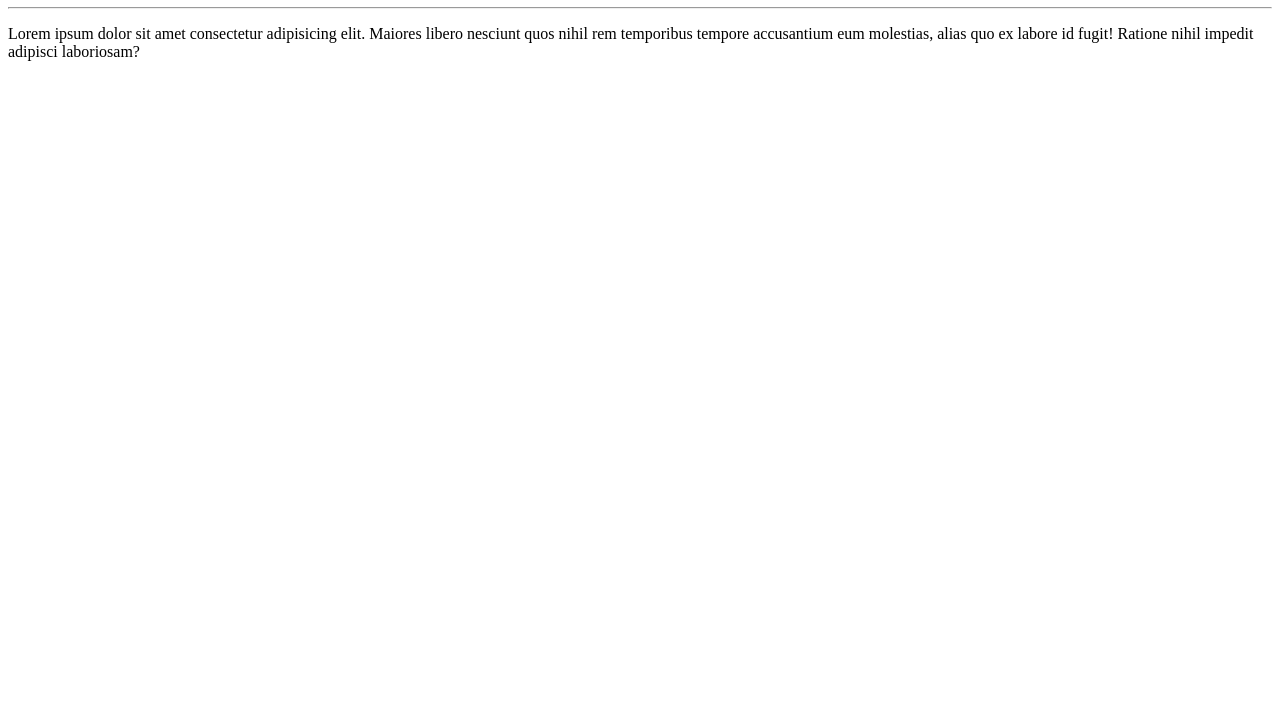
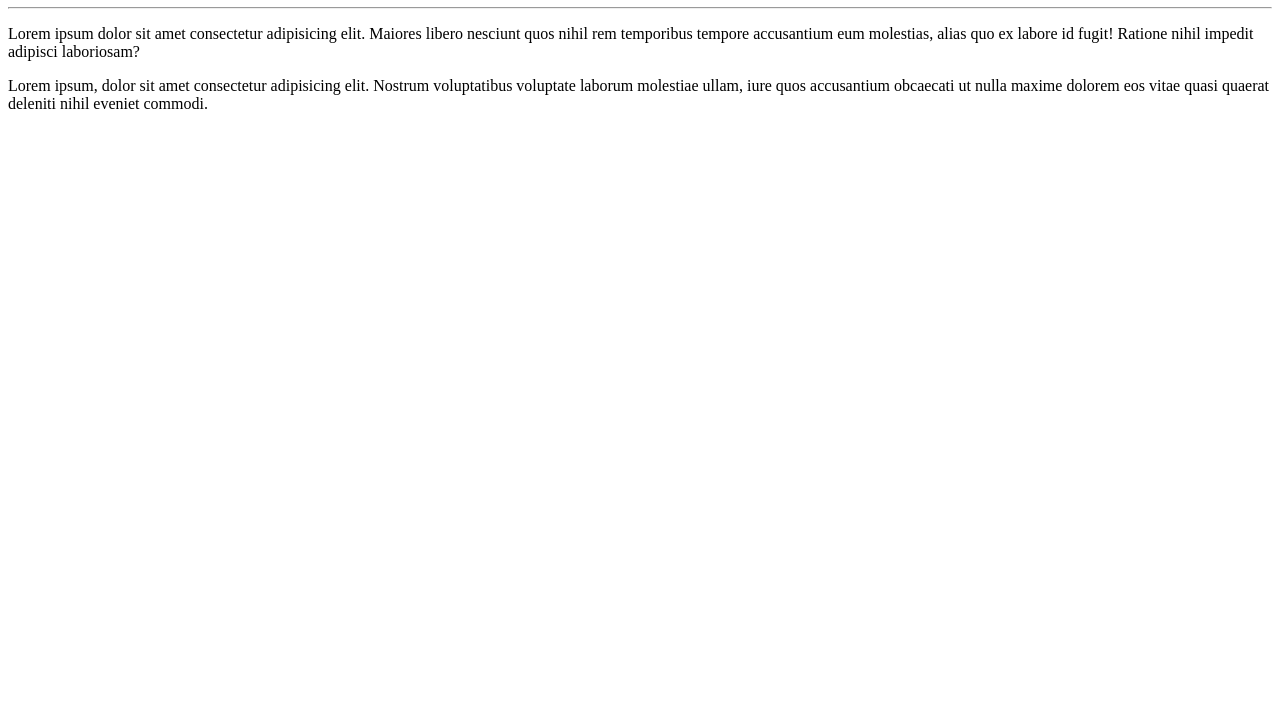
Before and after one commit to Gusthavo-dev/Ola-Mundo, a plain HTML site: page site-exemplo/index.html in a window 1280 px wide. Shown: the part 73-800 px from the top of the page. Drawn offline with Linux system fonts and the light colour scheme.

Commit message:
Adicionei um paragrafo

```diff
--- a/site-exemplo/index.html
+++ b/site-exemplo/index.html
@@ -9,5 +9,6 @@
     <h1>Olá, Mundo</h1>
     <hr>
     <p>Lorem ipsum dolor sit amet consectetur adipisicing elit. Maiores libero nesciunt quos nihil rem temporibus tempore accusantium eum molestias, alias quo ex labore id fugit! Ratione nihil impedit adipisci laboriosam?</p>
+    <p>Lorem ipsum, dolor sit amet consectetur adipisicing elit. Nostrum voluptatibus voluptate laborum molestiae ullam, iure quos accusantium obcaecati ut nulla maxime dolorem eos vitae quasi quaerat deleniti nihil eveniet commodi.</p>
 </body>
 </html>
```
